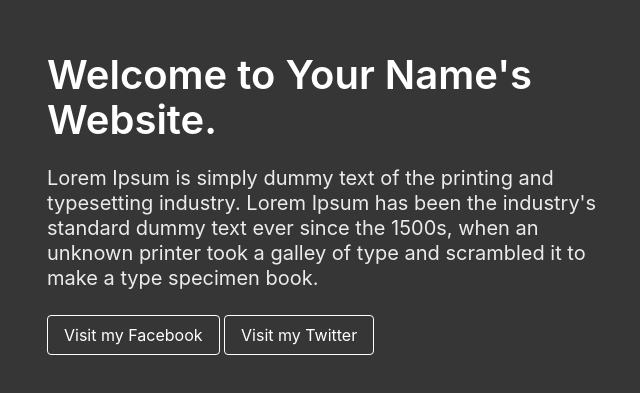
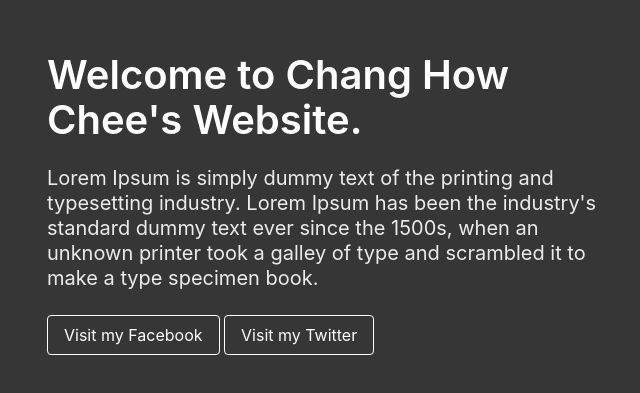
Before and after one commit to howcheechang/changhowchee.github.io, a plain HTML site: page index.html in a window 1280 px wide. Shown: the part 197-590 px from the top of the page, without its empty margins (311-951 px from the left). Drawn offline with nearby package versions, Linux system fonts and the light colour scheme.

Commit message:
Update index.html

```diff
--- a/index.html
+++ b/index.html
@@ -13,7 +13,7 @@
             <div class="columns is-vcentered is-centered">
                 <div class="column is-6">
                     <div class="block">
-                        <h1 class="title is-2">Welcome to Your Name's Website.</h1>
+                        <h1 class="title is-2">Welcome to Chang How Chee's Website.</h1>
                     </div>
                     <div class="block">
                         <h2 class="subtitle">Lorem Ipsum is simply dummy text of the printing and typesetting industry. Lorem Ipsum has been the industry's standard dummy text ever since the 1500s, when an unknown printer took a galley of type and scrambled it to make a type specimen book.<br>
```
